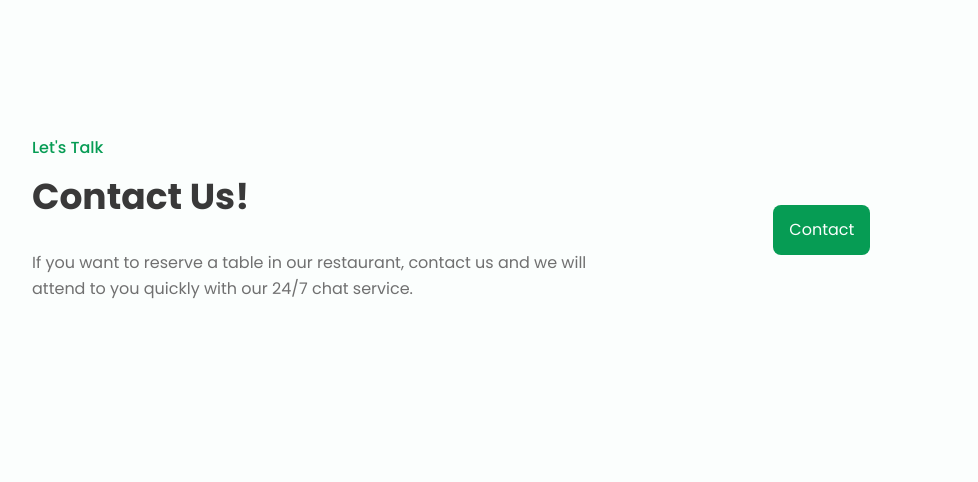
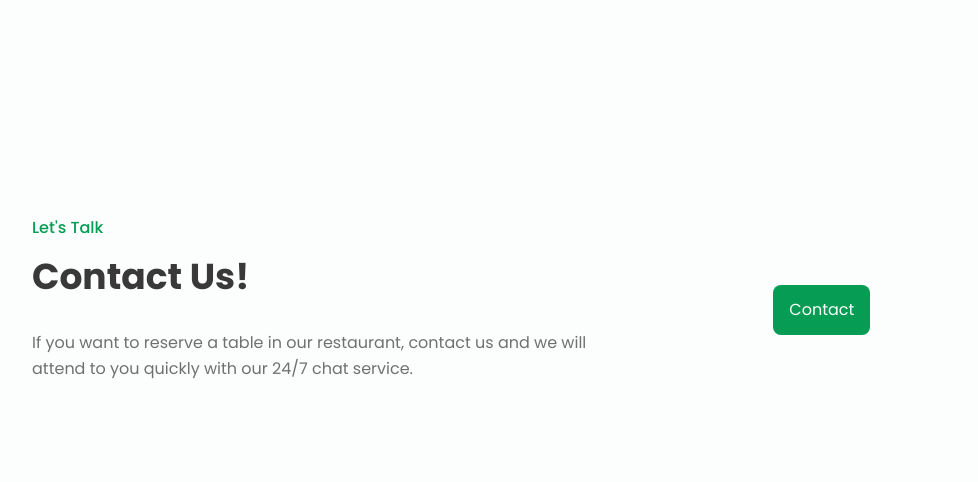
Before and after one commit to sherondavesanol/tasty-food-website, a plain HTML site: page index.html in a window 1280 px wide. Shown: the part 2980-3462 px from the top of the page, without its empty margins (128-1106 px from the left). Drawn offline with nearby package versions, Linux system fonts and the light colour scheme.

Commit message:
Update style.css

```diff
--- a/assets/css/style.css
+++ b/assets/css/style.css
@@ -555,4 +555,8 @@ img {
     .app__container {
         column-gap: 7rem;
     }
+
+    .contact__container {
+        margin: 5rem 0;
+    }
 }
```
